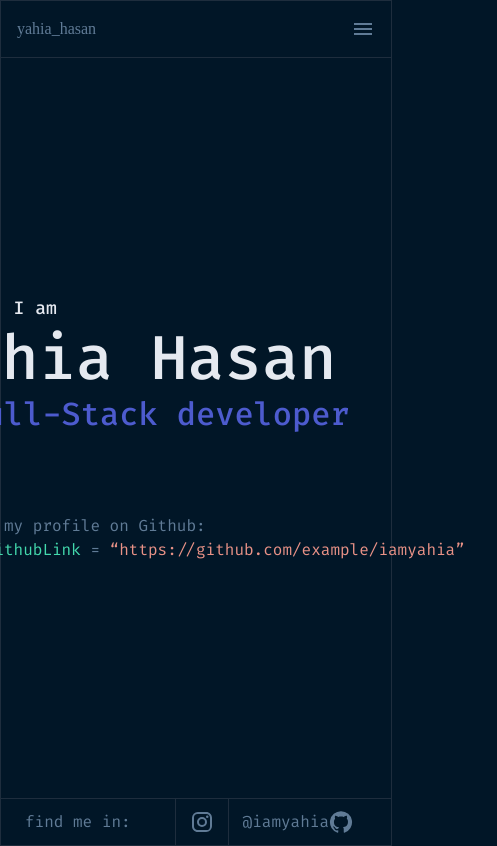
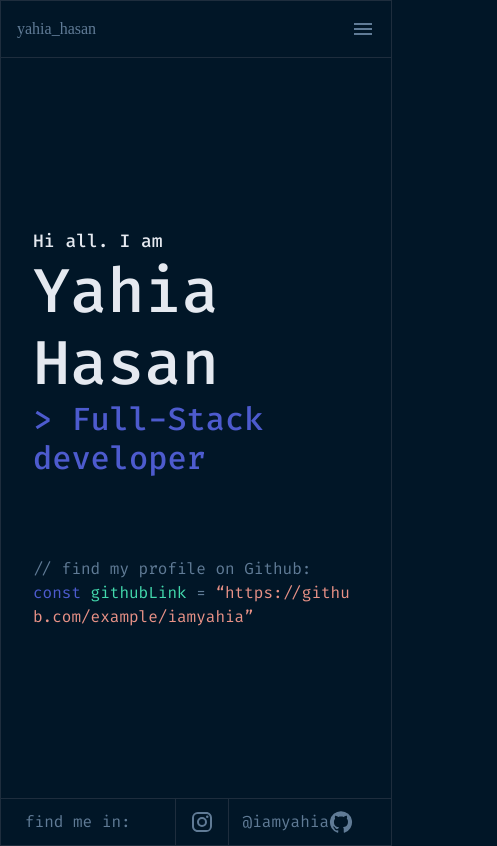
Before and after one commit to iamyahia/portfolio, a Next.js app: page / in a window 390 px wide. Shown: the whole page, 497 px wide, since content can reach past the window. Built offline with nearby package versions, Linux system fonts and the light colour scheme.

Commit message:
make text-info responsive for devices

```diff
--- a/app/globals.css
+++ b/app/globals.css
@@ -11,6 +11,7 @@ html,
 body {
   width: 100%;
   height: 100%;
+  /* overflow-x: hidden; */
 }
 body {
   display: flex;
--- a/app/page.jsx
+++ b/app/page.jsx
@@ -57,7 +57,8 @@ export default function Home() {
             &#47;&#47; you can also get the source-code on my Github repo.
           </Typography>
           <Typography component="p">
-            <span style={{ color: "#4D5BCE" }}>const</span>&nbsp;
+            <span style={{ color: "#4D5BCE" }}>const</span>
+            &nbsp;
             <span style={{ color: "#43D9AD" }}>githubLink</span>&nbsp;=&nbsp;
             <a href="#" style={{ color: "#E99287", textDecoration: "none" }}>
               “https://github.com/example/url”
@@ -72,6 +73,7 @@ export default function Home() {
               sm: "none",
             },
           }}
+          className="break-all"
         >
           <Typography component="p">
             {" "}
```
